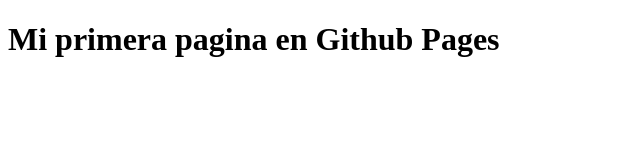
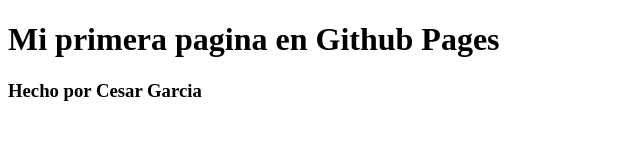
Before and after one commit to Chicharo07/First-Flutter-App, a plain HTML site: page index.html in a window 1280 px wide. Shown: the whole page, without its empty margins (0-640 px from the left). Drawn offline with Linux system fonts and the light colour scheme.

Commit message:
Cambio de titulo

```diff
--- a/index.html
+++ b/index.html
@@ -7,5 +7,6 @@
 </head>
 <body>
     <h1>Mi primera pagina en Github Pages</h1>
+    <h3>Hecho por Cesar Garcia</h3>
 </body>
 </html>
```
